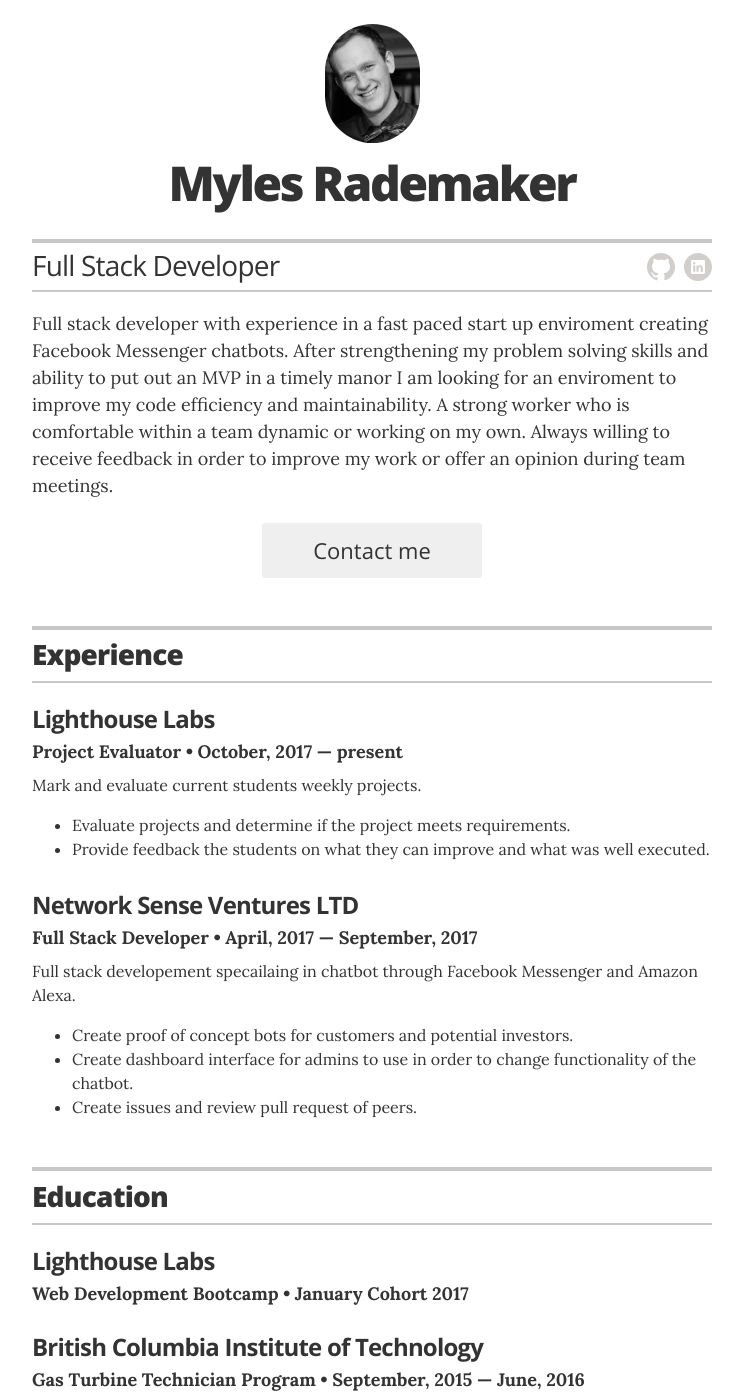
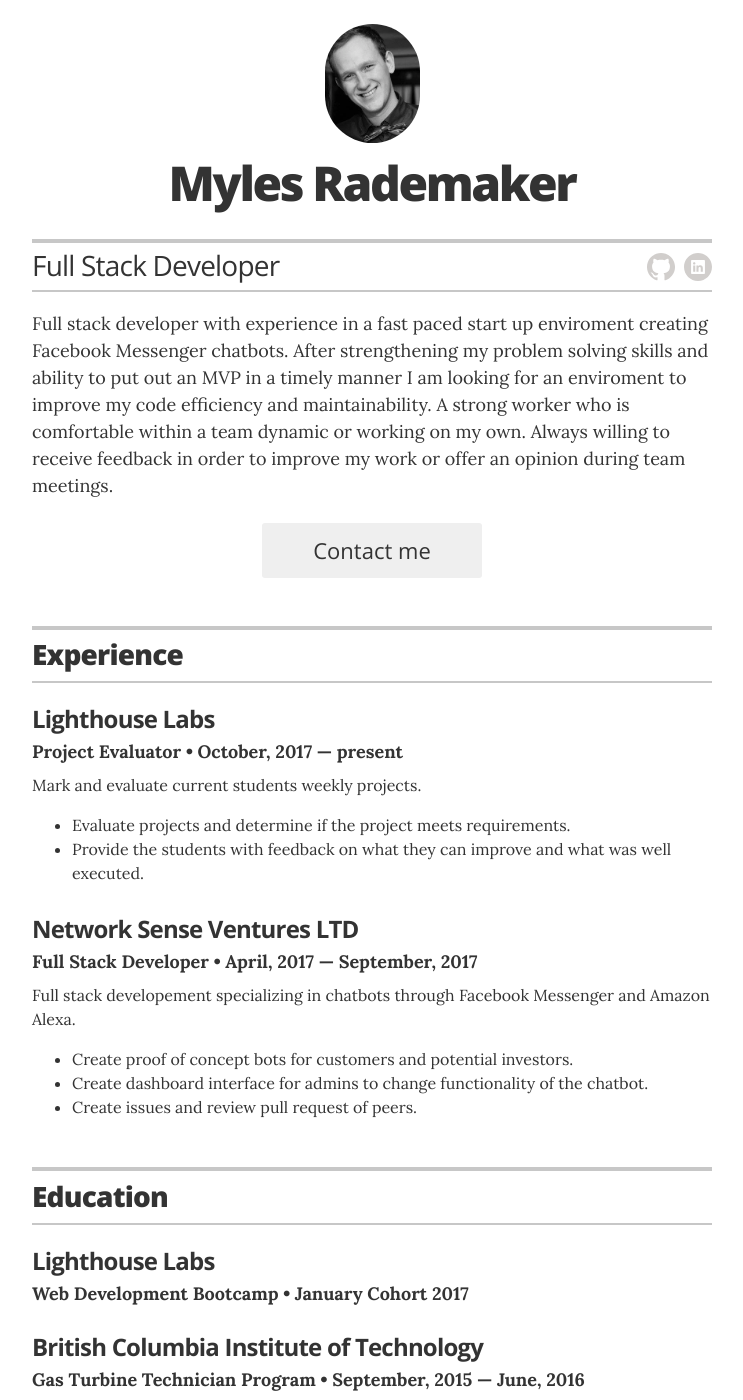
Before and after one commit to mprads/mprads.github.io, a Jekyll site: the page built from index.html, in a window 1280 px wide and 1400 px high. Shown: the whole window, without its empty margins (268-1011 px from the left). Built offline with Jekyll 4.4.1, drawn with Linux system fonts in a browser that asks for light colours; some of the changed text lies outside the part shown.

Commit message:
Fixed formating issues

```diff
--- a/_config.yml
+++ b/_config.yml
@@ -12,7 +12,7 @@
 resume_contact_telephone:       "604-365-2188"
 resume_contact_address:         "458 East 10th Street, North Vancouver"
 resume_header_contact_info: "458 East 10th Street, North Vancouver | 604-365-2188 | mylesprademaker@gmail.com"
-resume_header_intro: "<p>Full stack developer with experience in a fast paced start up enviroment creating Facebook Messenger chatbots. After strengthening my problem solving skills and ability to put out an MVP in a timely manor I am looking for an enviroment to improve my code efficiency and maintainability. A strong worker who is comfortable within a team dynamic or working on my own. Always willing to receive feedback in order to improve my work or offer an opinion during team meetings. </p>"
+resume_header_intro: "<p>Full stack developer with experience in a fast paced start up enviroment creating Facebook Messenger chatbots. After strengthening my problem solving skills and ability to put out an MVP in a timely manner I am looking for an enviroment to improve my code efficiency and maintainability. A strong worker who is comfortable within a team dynamic or working on my own. Always willing to receive feedback in order to improve my work or offer an opinion during team meetings. </p>"
 
 # use "yes" to display the email contact button,
 # "no" to display an "I'm not looking for work" message,
--- a/_data/experience.yml
+++ b/_data/experience.yml
@@ -2,12 +2,12 @@
 - company: Lighthouse Labs
   position: Project Evaluator
   duration: October, 2017 &mdash; present
-  summary: Mark and evaluate current students weekly projects. <ul class="resume-item-list"><li>Evaluate projects and determine if the project meets requirements.</li><li>Provide feedback the students on what they can improve and what was well executed.</li></ul>
+  summary: Mark and evaluate current students weekly projects. <ul class="resume-item-list"><li>Evaluate projects and determine if the project meets requirements.</li><li>Provide the students with feedback on what they can improve and what was well executed.</li></ul>
 
 - company: Network Sense Ventures LTD
   position: Full Stack Developer
   duration: April, 2017 &mdash; September, 2017
-  summary: Full stack developement specailaing in chatbot through Facebook Messenger and Amazon Alexa. <ul class="resume-item-list"><li>Create proof of concept bots for customers and potential investors.</li><li>Create dashboard interface for admins to use in order to change functionality of the chatbot.</li><li>Create issues and review pull request of peers.</li></ul>
+  summary: Full stack developement specializing in chatbots through Facebook Messenger and Amazon Alexa. <ul class="resume-item-list"><li>Create proof of concept bots for customers and potential investors.</li><li>Create dashboard interface for admins to change functionality of the chatbot.</li><li>Create issues and review pull request of peers.</li></ul>
 
 #- company: Arrow Equipment LTD
 #  position: Front Desk
--- a/_data/projects.yml
+++ b/_data/projects.yml
@@ -2,7 +2,7 @@
 # uncomment the urls if you wish to display them, and add your own URL
 
 - project: Messenger Chatbot Skeleton
-  role: ES6, Node.JS, Babel, Webpack, Express
+  role: ES6, Node.JS, Babel, Express
   duration: October, 2017
   url: "https://github.com/mprads/messenger-chat-bot-skeleton"
   description: A basic skeleton and tutorial to have a chatbot running on Facebook Messenger.
@@ -17,13 +17,13 @@
   role: Ruby, Rails, ActiveRecord, Capybara, Poltergeist, SASS, Bcrypt
   duration: February, 2017
   url: "https://lit-chamber-75943.herokuapp.com/"
-  description: Project created during time atLighthouse Labs, an inherited e-commerce app with missing features and bugs to simulate an on-the-job scenario. Deployed on heroku Github <a href="https://github.com/mprads/jungle-rails" target="_blank">link</a>.
+  description: Project created during time at Lighthouse Labs, an inherited e-commerce app with missing features and bugs to simulate an on-the-job scenario. Deployed on Heroku Github <a href="https://github.com/mprads/jungle-rails" target="_blank">link</a>.
 
 - project: Chatty App
   role: ES6, Node.JS, Express, SASS, React, Webpack, Babel
   duration: February, 2017
   url: "https://github.com/mprads/chatty-app"
-  description: Project created during time atLighthouse Labs, an online chat room for multiple users.
+  description: Project created during time at Lighthouse Labs, an online chat room for multiple users.
 
 #- project: Order for Pickup App
 #  role: ES6, ES5, Node.js, Express, Bootstrap, jQuery, SASS, PostgreSQL, Knex, Twilio, Knex-Logger
```
